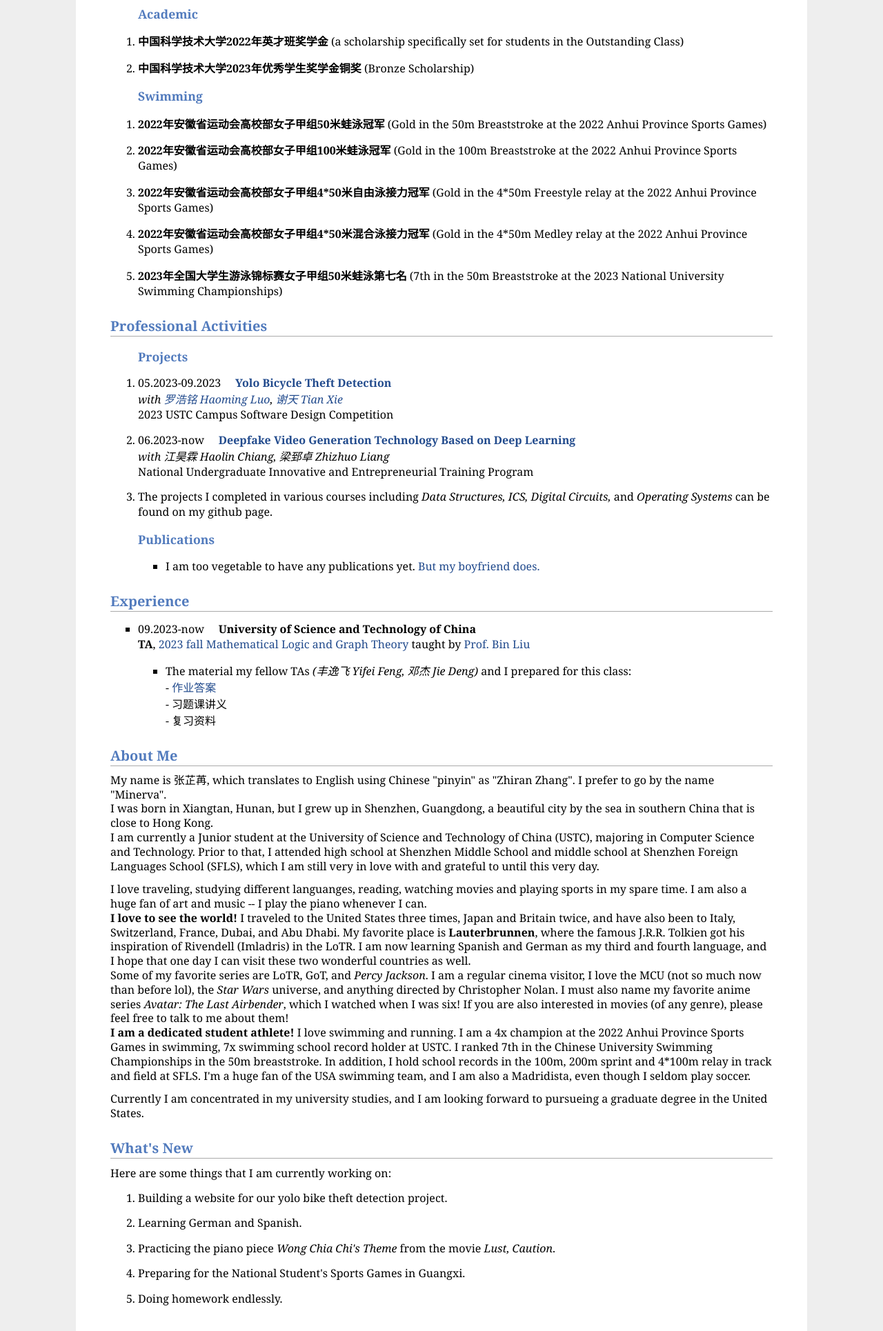
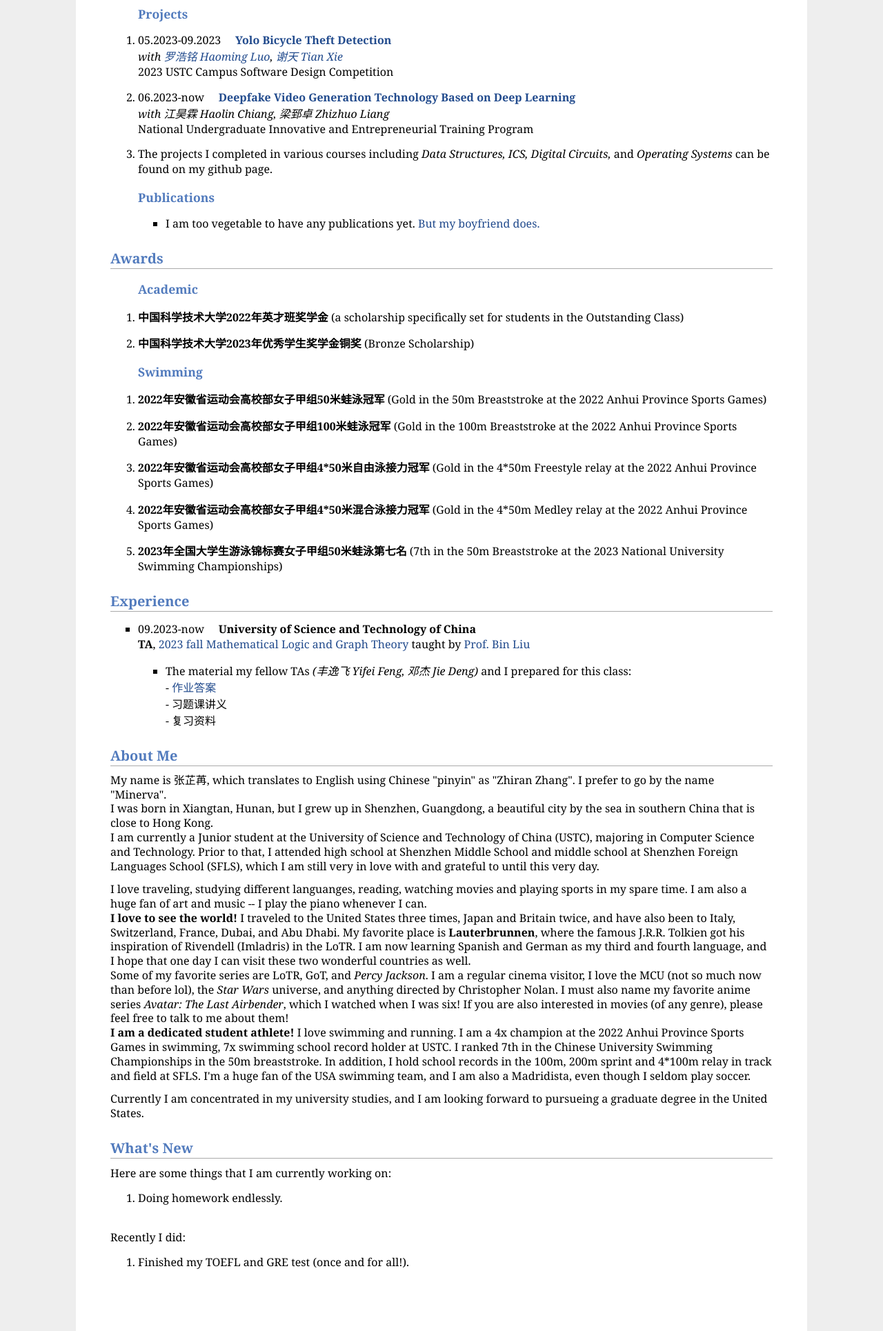
Before and after one commit to StellaVesperi/StellaVesperi.github.io, a plain HTML site: page index.html in a window 1280 px wide. Shown: the part 858-2788 px from the top of the page at 69% size. Drawn offline with Linux system fonts and the light colour scheme.

Commit message:
Update index.html

```diff
--- a/index.html
+++ b/index.html
@@ -203,24 +203,6 @@
         <b>Middle School</b>
     </ul>
 
-
-    <h2>Awards</h2>
-    <ol>
-        <h3>Academic</h3>
-        <li><b>中国科学技术大学2022年英才班奖学金</b> (a scholarship specifically set for students in the Outstanding Class)</li>
-        <li><b>中国科学技术大学2023年优秀学生奖学金铜奖</b> (Bronze Scholarship)</li>
-    </ol>
-
-    <ol>
-        <h3>Swimming</h3>
-        <li><b>2022年安徽省运动会高校部女子甲组50米蛙泳冠军</b> (Gold in the 50m Breaststroke at the 2022 Anhui Province Sports Games)</li>
-        <li><b>2022年安徽省运动会高校部女子甲组100米蛙泳冠军</b> (Gold in the 100m Breaststroke at the 2022 Anhui Province Sports Games)</li>
-        <li><b>2022年安徽省运动会高校部女子甲组4*50米自由泳接力冠军</b> (Gold in the 4*50m Freestyle relay at the 2022 Anhui Province Sports Games)</li>
-        <li><b>2022年安徽省运动会高校部女子甲组4*50米混合泳接力冠军</b> (Gold in the 4*50m Medley relay at the 2022 Anhui Province Sports Games)</li>
-        <li><b>2023年全国大学生游泳锦标赛女子甲组50米蛙泳第七名</b> (7th in the 50m Breaststroke at the 2023 National University Swimming Championships)</li>
-    </ol>
-
-
     <h2>Professional Activities</h2>
     <ol>
         <h3>Projects</h3>
@@ -250,7 +232,21 @@
         </ul>
     </ol>
 
+    <h2>Awards</h2>
+    <ol>
+        <h3>Academic</h3>
+        <li><b>中国科学技术大学2022年英才班奖学金</b> (a scholarship specifically set for students in the Outstanding Class)</li>
+        <li><b>中国科学技术大学2023年优秀学生奖学金铜奖</b> (Bronze Scholarship)</li>
+    </ol>
 
+    <ol>
+        <h3>Swimming</h3>
+        <li><b>2022年安徽省运动会高校部女子甲组50米蛙泳冠军</b> (Gold in the 50m Breaststroke at the 2022 Anhui Province Sports Games)</li>
+        <li><b>2022年安徽省运动会高校部女子甲组100米蛙泳冠军</b> (Gold in the 100m Breaststroke at the 2022 Anhui Province Sports Games)</li>
+        <li><b>2022年安徽省运动会高校部女子甲组4*50米自由泳接力冠军</b> (Gold in the 4*50m Freestyle relay at the 2022 Anhui Province Sports Games)</li>
+        <li><b>2022年安徽省运动会高校部女子甲组4*50米混合泳接力冠军</b> (Gold in the 4*50m Medley relay at the 2022 Anhui Province Sports Games)</li>
+        <li><b>2023年全国大学生游泳锦标赛女子甲组50米蛙泳第七名</b> (7th in the 50m Breaststroke at the 2023 National University Swimming Championships)</li>
+    </ol>
 
     <h2>Experience</h2>
     <ul>
@@ -299,18 +295,6 @@
     Here are some things that I am currently working on:
     <ol>
         <li>
-            Building a website for our yolo bike theft detection project.
-        </li>
-        <li>
-            Learning German and Spanish.
-        </li>
-        <li>
-            Practicing the piano piece <em>Wong Chia Chi's Theme</em> from the movie <em>Lust, Caution</em>.
-        </li>
-        <li>
-            Preparing for the National Student's Sports Games in Guangxi.
-        </li>
-        <li>
             Doing homework endlessly.
         </li>
     </ol>
@@ -318,13 +302,7 @@
     Recently I did:
     <ol>
         <li>
-            Failed to get a Jay Chou concert ticket & failed to get an Eason Chen concert ticket.
-        </li>
-        <li>
             Finished my TOEFL and GRE test (once and for all!).
-        </li>
-        <li>
-            Watched <em>Oppenheimer</em>(several times) and <em>Tinker, Tailor, Soldier, Spy</em>.
         </li>
     </ol>
 
```
